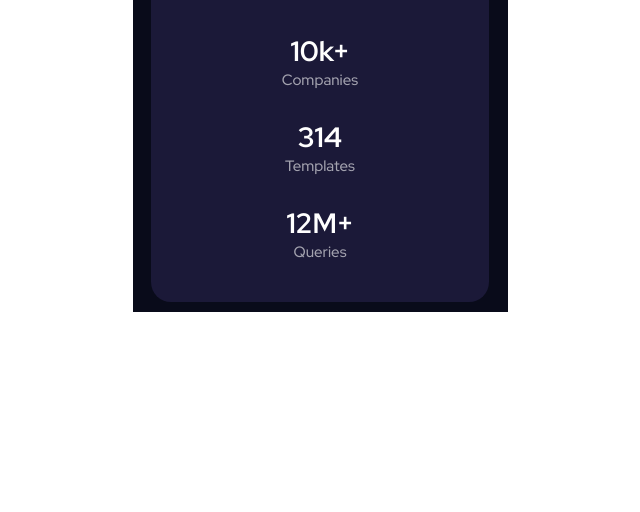
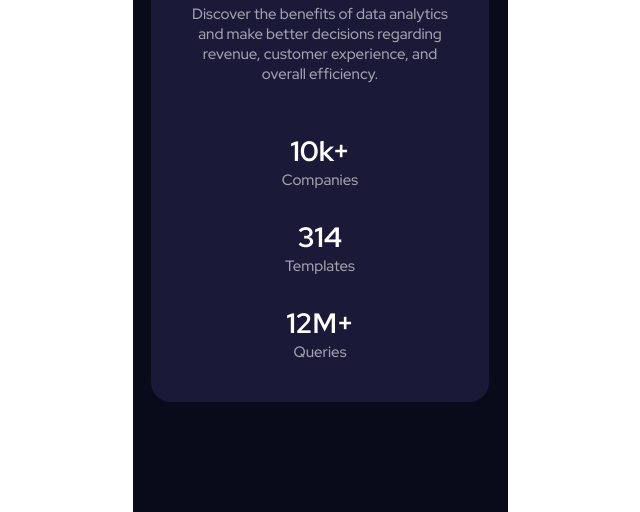
Before and after one commit to AngelDHackerman/StatsPreviewCardcomponent, a plain HTML site: page index.html in a window 1280 px wide. Shown: the part 488-1000 px from the top of the page, without its empty margins (320-960 px from the left). Before the commit the page ends 800 px from the top, so only its background shows below. Drawn offline with Linux system fonts and the light colour scheme.

Commit message:
corregida la altura del contenedor principal

```diff
--- a/style.css
+++ b/style.css
@@ -29,7 +29,7 @@ html {
   display: flex;
   flex-direction: column;
   width: 375px;   /* Este es el width que nos pidieron */
-  height: 100vh;
+  height: 1000px;
   align-items: center;
   justify-content: center;
   background: var(--Very-dark-blue);
@@ -95,3 +95,8 @@ html {
 .main-stats--details p:nth-child(2) {
   color: var(--Slightly-transparent-white);
 }
+
+
+@media (min-width: 375px) {
+
+}
```
